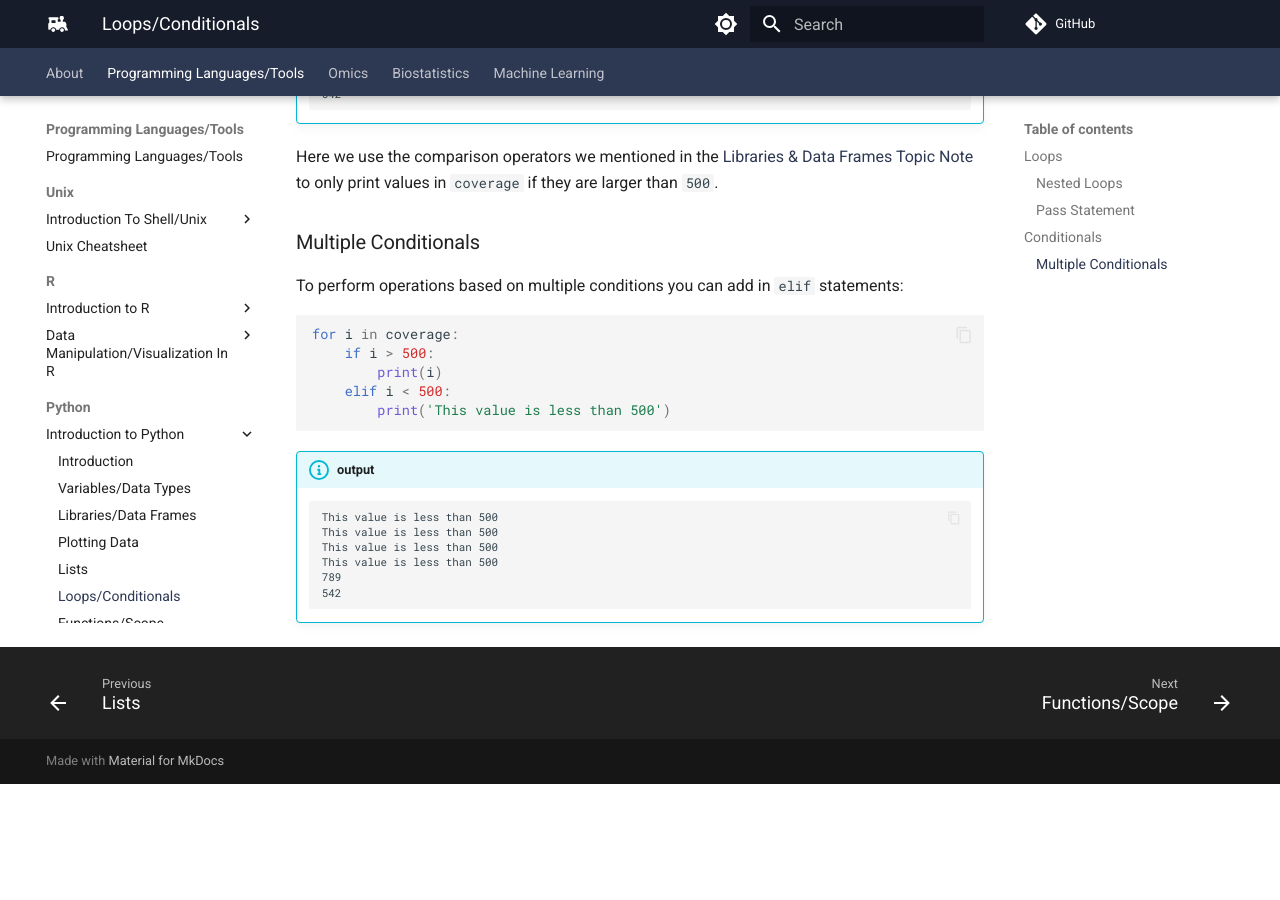
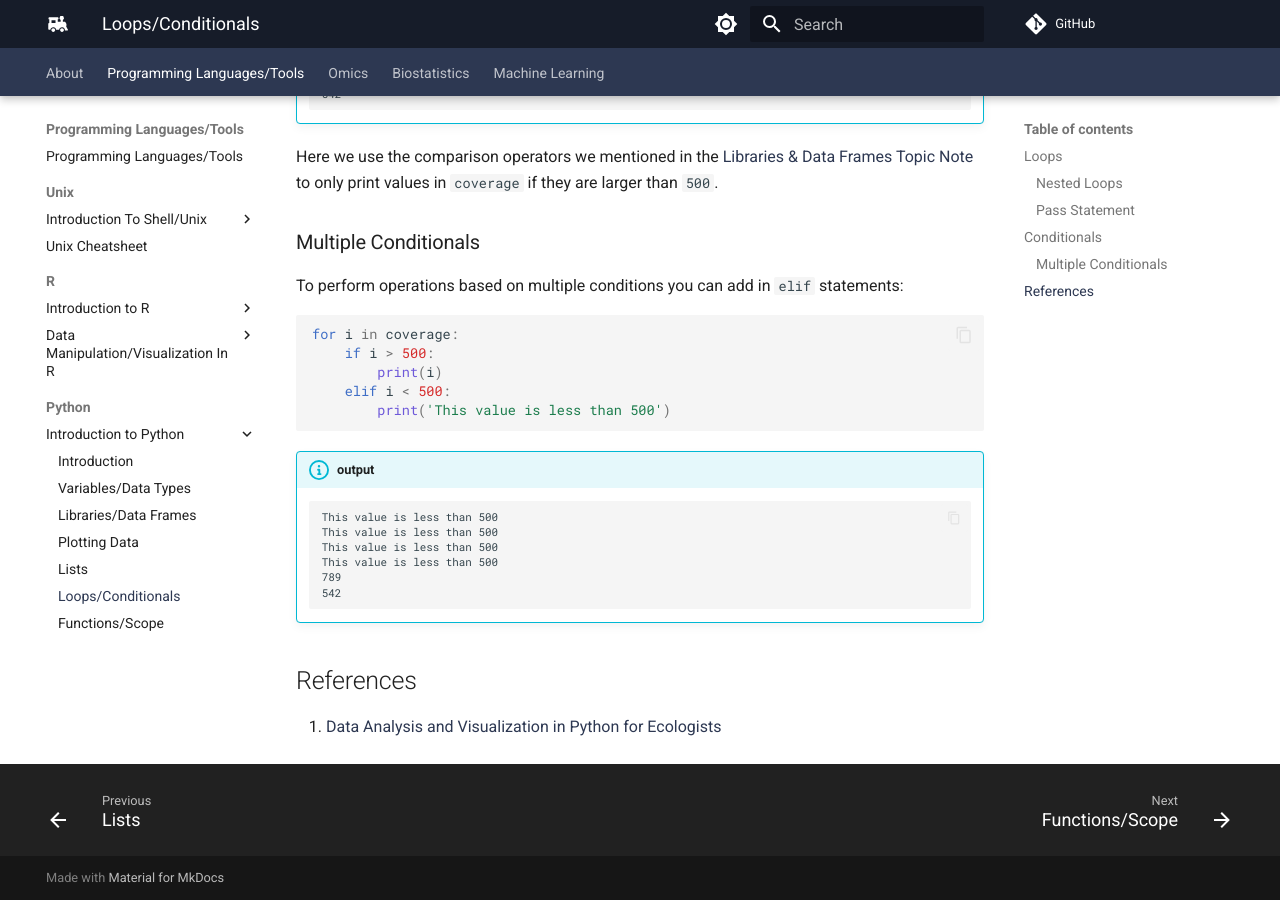
Before and after one commit to comp-tox-jhu/CompToxLab, an MkDocs documentation site: the page built from docs/programming_languages_tools/intro_to_python/06_loops-conditionals.md, in a window 1280 px wide and 900 px high, scrolled down 1732 px. Built offline with MkDocs 1.6.1 and Material for MkDocs 9.7.7, drawn with Linux system fonts in a browser that asks for light colours; comment, search, counter and statistics services are not loaded; before the commit the page ends 2516 px from its top, so only the background shows below that.

Commit message:
Update 06_loops-conditionals.md

````diff
--- a/docs/programming_languages_tools/intro_to_python/06_loops-conditionals.md
+++ b/docs/programming_languages_tools/intro_to_python/06_loops-conditionals.md
@@ -102,3 +102,7 @@ for i in coverage:
     789
     542
     ```
+
+## References
+
+1. [Data Analysis and Visualization in Python for Ecologists](https://datacarpentry.org/python-ecology-lesson/index.html)
````
